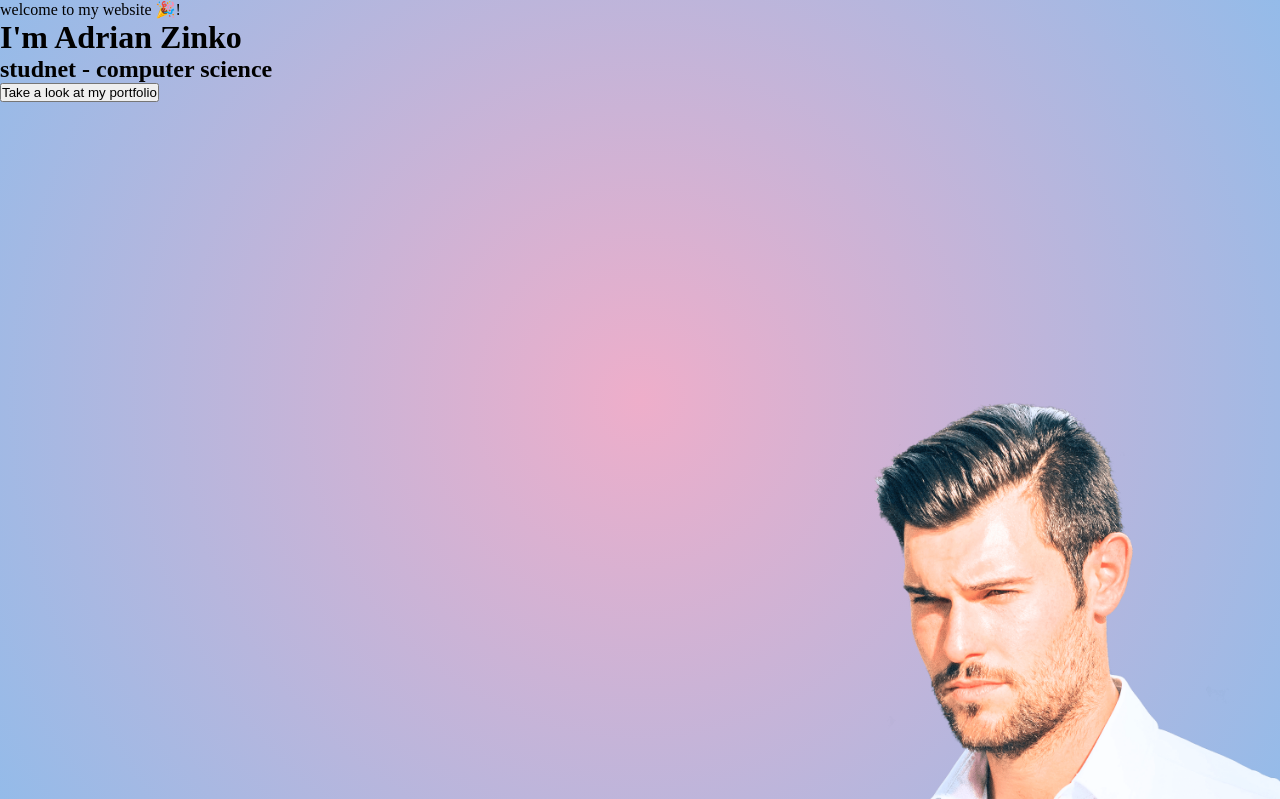
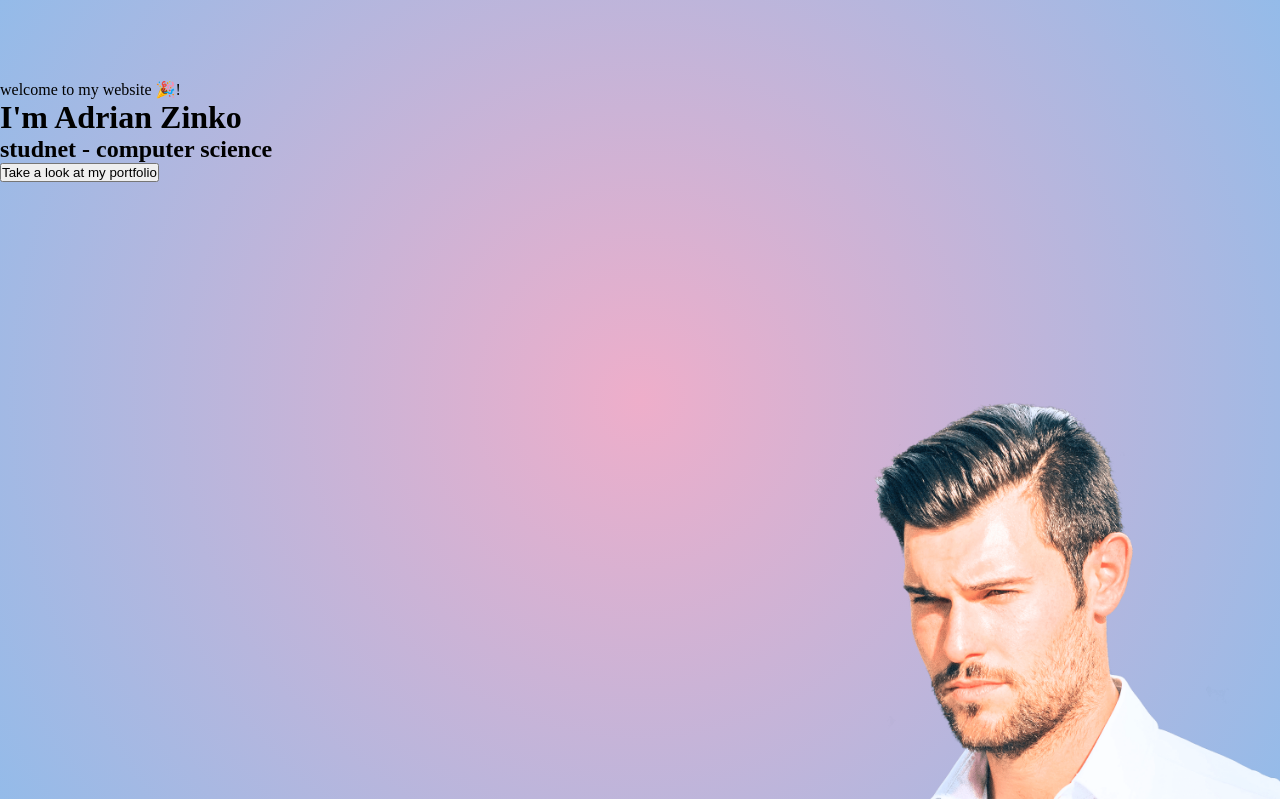
Before and after one commit to adrianghub/project_front_vol.2, a PHP site: page / in a window 1280 px wide. Shown: the top 799 px of the page. Run offline with PHP 8.4, Linux system fonts and the light colour scheme; some web fonts are replaced.

Commit message:
feat: adjust div position in header section

```diff
--- a/css/style.css
+++ b/css/style.css
@@ -5,6 +5,10 @@ font-family: 'Saira Semi Condensed', sans-serif; */
   margin: 0;
   padding: 0;
   box-sizing: border-box;
+}
+
+.div__welcome {
+  top: 10%;
 }
 
 
```
